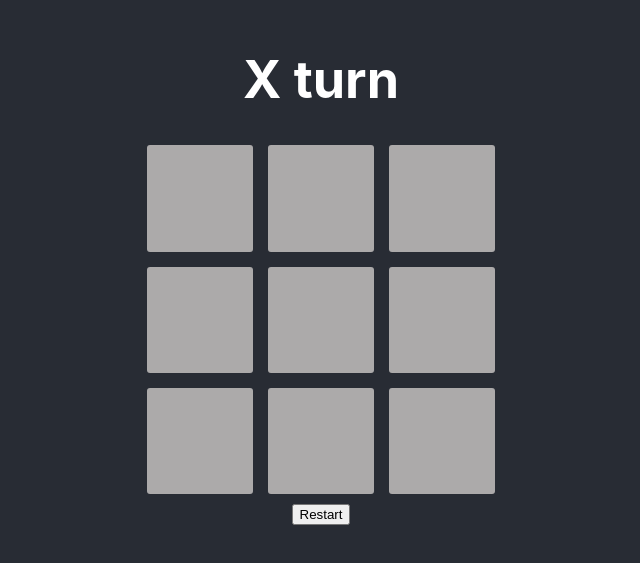
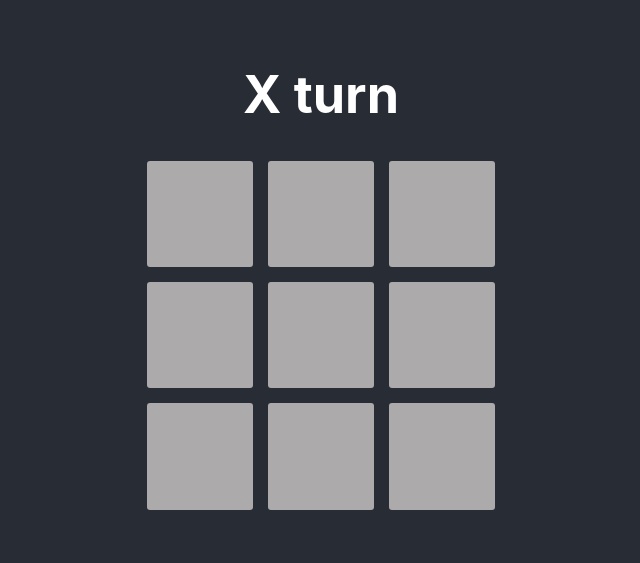
Before and after one commit to avihaiha/xMixDrix, a React (Create React App) app: page / in a window 1280 px wide. Shown: the part 131-694 px from the top of the page, without its empty margins (319-959 px from the left). Built offline with nearby package versions, Linux system fonts and the light colour scheme.

Commit message:
the restart button apear when the game over

```diff
--- a/src/components/board/Board.jsx
+++ b/src/components/board/Board.jsx
@@ -65,15 +65,15 @@ function Board() {
         return(board[index]);
     }
 
-    function resetBoard(){
-       setBoard([
+     function resetBoard(){
+        setBoard([
             null,null,null,
             null,null,null,
             null,null,null
         ]);
         setNumberOfClicks(0);
         setWinner(false);
-       setIsXturn(true);
+        setIsXturn(true);
     };
 
     return (
@@ -82,7 +82,8 @@ function Board() {
             <div className="grid-container">
                 {board.map((value, index) => (<Cell key={index} updateBoard={() => updateBoard(index)} value={value} />))}
             </div>
-            <button onClick={resetBoard}>Restart</button>
+            {(winner === "X win" || winner === "O win" || winner === "Drow! lets play again!")  &&
+             <button onClick={resetBoard}>Restart</button> }
         </div>
     );
 };
--- a/src/components/board/Cell.jsx
+++ b/src/components/board/Cell.jsx
@@ -4,7 +4,7 @@ import './Board.css';
 function Cell(props) {
     const [value, setValue] = useState(props.value);
 
-    if(value != props.value){
+    if(value !== props.value){
         setValue(props.value);
     };
 
```
Also changed, not shown: src/components/Restart.jsx (deleted).
